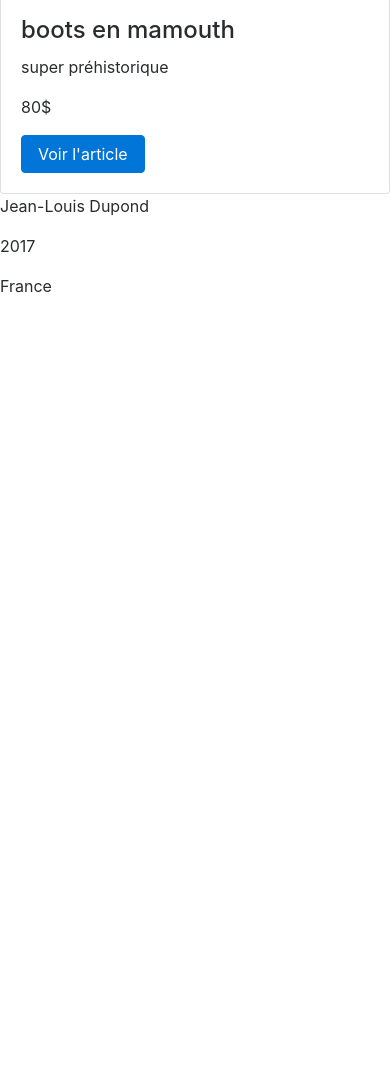
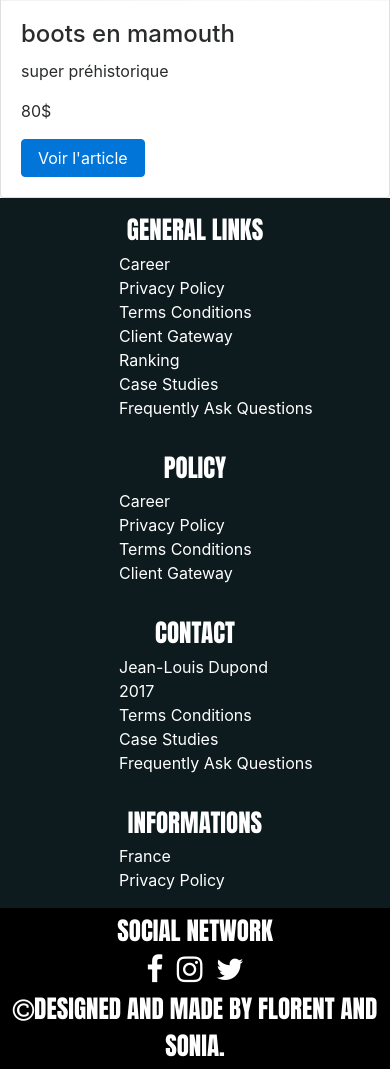
Before and after one commit to Simplon-Roubaix/Sonia-Florent-EcO, a PHP site: page / in a window 390 px wide. Shown: the part 3794-4863 px from the top of the page. Before the commit the page ends 4087 px from the top, so only its background shows below. Run offline with PHP 8.4, Linux system fonts and the light colour scheme; some libraries are stand-ins or nearby versions.

Commit message:
footer and header designed

```diff
--- a/css/main.css
+++ b/css/main.css
@@ -1,10 +1,12 @@
 /*! HTML5 Boilerplate v5.3.0 | MIT License | https://html5boilerplate.com/ */
+
 
 /*
  * What follows is the result of much research on cross-browser styling.
  * Credit left inline and big thanks to Nicolas Gallagher, Jonathan Neal,
  * Kroc Camen, and the H5BP dev community and team.
  */
+
 
 /* ==========================================================================
    Base styles: opinionated defaults
@@ -15,6 +17,7 @@ html {
   font-size: 1em;
   line-height: 1.4;
 }
+
 
 /*
  * Remove text-shadow in selection highlight:
@@ -34,6 +37,7 @@ html {
   text-shadow: none;
 }
 
+
 /*
  * A better looking default horizontal rule
  */
@@ -47,20 +51,17 @@ hr {
   padding: 0;
 }
 
+
 /*
  * Remove the gap between audio, canvas, iframes,
  * images, videos and the bottom of their containers:
  * https://github.com/h5bp/html5-boilerplate/issues/440
  */
 
-audio,
-canvas,
-iframe,
-img,
-svg,
-video {
+audio, canvas, iframe, img, svg, video {
   vertical-align: middle;
 }
+
 
 /*
  * Remove default fieldset styles.
@@ -72,6 +73,7 @@ fieldset {
   padding: 0;
 }
 
+
 /*
  * Allow only vertical resizing of textareas.
  */
@@ -79,6 +81,7 @@ fieldset {
 textarea {
   resize: vertical;
 }
+
 
 /* ==========================================================================
    Browser Upgrade Prompt
@@ -90,6 +93,7 @@ textarea {
   color: #000;
   padding: 0.2em 0;
 }
+
 
 /* ==========================================================================
 = =                                                                       = =
@@ -104,33 +108,97 @@ textarea {
 = =                                                                       = =
    ========================================================================== */
 
-.container{
-  display: flex;
-  justify-content: space-around;
-  align-items: center;
-  flex-direction: row;
-  flex-wrap: wrap;
+
+/*================HEADER=============*/
+
+h1 {
+
+  font-family: 'Anton', sans-serif;
+  font-size: 60px;
+  text-transform: uppercase;
+  margin-top: 10%;
+  margin-bottom: 0;
+  text-align: center;
 }
 
-.article{
-  display: flex;
-  flex-direction: column;
-  width: 30%;
-  background-color: lightgrey;
-  margin: 10px;
+h2 {
+  font-family: 'Anton', sans-serif;
+  color: grey;
+  font-size: 15px;
+  font-style: italic;
+  margin-left: 5%;
+  text-align: center;
+  margin-bottom: 10%;
 }
 
-.figure{
-  width: 80%;
+/*============FIN HEADER=============*/
+
+
+/*============FOOTER=================*/
+
+footer {
+  display: flex;
+  flex-wrap: wrap;
+  color: white;
 }
 
-figure img{
+footer a {
+  color: white;
+}
+
+footer p{
   width: 100%;
-  height: auto;
+  text-align: center;
+  margin: 0;
+}
+
+footer li{
+  list-style: none;
+  margin-left: 20%;
+}
+
+.footer1{
+  background-color: rgb(13, 26, 30);
+
+}
+
+.heading7 {
+  font-family:'Anton', sans-serif;
+  font-size: 25px;
+  margin-top: 5%;
+  text-align: center;
+}
+
+.network {
+  display: flex;
+  flex-wrap: wrap;
+  justify-content: center;
+  background-color: black;
+  width: 100%;
+}
+
+.socialnetwork {
+  width: 25%;
+  display: flex;
+  flex-wrap: wrap;
+  justify-content: space-between;
+}
+
+.network p{
+  margin-top: 1%;
+  margin-bottom: 1%;
+  font-size: 25px;
+  font-family:'Anton', sans-serif;
+  text-transform: uppercase;
+  width: 100%;
+}
+
+.icon{
+  font-size: 30px;
 }
 
 
-
+/*============FIN FOOTER============*/
 
 
 /* ==========================================================================
@@ -147,25 +215,10 @@ figure img{
       ========================================================================== */
 
 
-
-
-
-
-
-
-
-
-
-
-
-
-
-
-
-
 /* ==========================================================================
    Helper classes
    ========================================================================== */
+
 
 /*
  * Hide visually and from screen readers
@@ -174,6 +227,7 @@ figure img{
 .hidden {
   display: none !important;
 }
+
 
 /*
  * Hide only visually, but have it available for screen readers:
@@ -191,14 +245,14 @@ figure img{
   width: 1px;
 }
 
+
 /*
  * Extends the .visuallyhidden class to allow the element
  * to be focusable when navigated to via the keyboard:
  * https://www.drupal.org/node/897638
  */
 
-.visuallyhidden.focusable:active,
-.visuallyhidden.focusable:focus {
+.visuallyhidden.focusable:active, .visuallyhidden.focusable:focus {
   clip: auto;
   height: auto;
   margin: 0;
@@ -207,6 +261,7 @@ figure img{
   width: auto;
 }
 
+
 /*
  * Hide visually and from screen readers, but maintain layout
  */
@@ -214,6 +269,7 @@ figure img{
 .invisible {
   visibility: hidden;
 }
+
 
 /*
  * Clearfix: contain floats
@@ -227,15 +283,17 @@ figure img{
  *    `:before` to contain the top-margins of child elements.
  */
 
-.clearfix:before,
-.clearfix:after {
-    content: " "; /* 1 */
-    display: table; /* 2 */
+.clearfix:before, .clearfix:after {
+  content: " ";
+  /* 1 */
+  display: table;
+  /* 2 */
 }
 
 .clearfix:after {
   clear: both;
 }
+
 
 /* ==========================================================================
    EXAMPLE Media Queries for Responsive Design.
@@ -247,12 +305,10 @@ figure img{
   /* Style adjustments for viewports that meet the condition */
 }
 
-@media print,
-       (-webkit-min-device-pixel-ratio: 1.25),
-       (min-resolution: 1.25dppx),
-       (min-resolution: 120dpi) {
+@media print, (-webkit-min-device-pixel-ratio: 1.25), (min-resolution: 1.25dppx), (min-resolution: 120dpi) {
   /* Style adjustments for high resolution devices */
 }
+
 
 /* ==========================================================================
    Print styles.
@@ -261,74 +317,52 @@ figure img{
    ========================================================================== */
 
 @media print {
-    *,
-    *:before,
-    *:after,
-    *:first-letter,
-    *:first-line {
+  *, *:before, *:after, *:first-letter, *:first-line {
     background: transparent !important;
-        color: #000 !important; /* Black prints faster:
+    color: #000 !important;
+    /* Black prints faster:
                                    http://www.sanbeiji.com/archives/953 */
     box-shadow: none !important;
     text-shadow: none !important;
   }
-
-    a,
-    a:visited {
+  a, a:visited {
     text-decoration: underline;
   }
-
   a[href]:after {
     content: " (" attr(href) ")";
   }
-
   abbr[title]:after {
     content: " (" attr(title) ")";
   }
-
   /*
      * Don't show links that are fragment identifiers,
      * or use the `javascript:` pseudo protocol
      */
-
-    a[href^="#"]:after,
-    a[href^="javascript:"]:after {
+  a[href^="#"]:after, a[href^="javascript:"]:after {
     content: "";
   }
-
-    pre,
-    blockquote {
+  pre, blockquote {
     border: 1px solid #999;
     page-break-inside: avoid;
   }
-
   /*
      * Printing Tables:
      * http://css-discuss.incutio.com/wiki/Printing_Tables
      */
-
   thead {
     display: table-header-group;
   }
-
-    tr,
-    img {
+  tr, img {
     page-break-inside: avoid;
   }
-
   img {
     max-width: 100% !important;
   }
-
-    p,
-    h2,
-    h3 {
+  p, h2, h3 {
     orphans: 3;
     widows: 3;
   }
-
-    h2,
-    h3 {
+  h2, h3 {
     page-break-after: avoid;
   }
 }
--- a/footer.php
+++ b/footer.php
@@ -1,10 +1,57 @@
 
 <!--FOOTER -->
 
-<p><?php echo $infosite['auteur']; ?></p>
-<p><?php echo $infosite['annee']; ?></p>
-<p><?php echo $infosite['pays']; ?></p>
+<footer>
+  <div class="footer1 col-md-3 col-sm-6 paddingtop-bottom">
+      <h6 class="heading7">GENERAL LINKS</h6>
+        <ul class="footer-ul">
+          <li><a href="#"> Career</a></li>
+          <li><a href="#"> Privacy Policy</a></li>
+          <li><a href="#"> Terms  Conditions</a></li>
+          <li><a href="#"> Client Gateway</a></li>
+          <li><a href="#"> Ranking</a></li>
+          <li><a href="#"> Case Studies</a></li>
+          <li><a href="#"> Frequently Ask Questions</a></li>
+        </ul>
+      </div>
+      <div class="footer1 col-md-3 col-sm-6 paddingtop-bottom">
+          <h6 class="heading7">POLICY</h6>
+            <ul class="footer-ul">
+              <li><a href="#"> Career</a></li>
+              <li><a href="#"> Privacy Policy</a></li>
+              <li><a href="#"> Terms  Conditions</a></li>
+              <li><a href="#"> Client Gateway</a></li>
 
+            </ul>
+          </div>
+          <div class="footer1 col-md-3 col-sm-6 paddingtop-bottom">
+              <h6 class="heading7">CONTACT</h6>
+                <ul class="footer-ul">
+                  <li><a href="#"><?php echo $infosite['auteur']; ?></a></li>
+                  <li><a href="#"><?php echo $infosite['annee']; ?></a></li>
+                  <li><a href="#"> Terms  Conditions</a></li>
+                  <li><a href="#"> Case Studies</a></li>
+                  <li><a href="#"> Frequently Ask Questions</a></li>
+                </ul>
+              </div>
+              <div class="footer1 col-md-3 col-sm-6 paddingtop-bottom">
+                  <h6 class="heading7">INFORMATIONS</h6>
+                    <ul class="footer-ul">
+                      <li><a href="#"><?php echo $infosite['pays']; ?></a></li>
+                      <li><a href="#"> Privacy Policy</a></li>
+                    </ul>
+                  </div>
+
+  <div class="network">
+      <p>Social Network</p>
+      <div class="socialnetwork">
+        <a href="#"><i class="icon fa fa-facebook" aria-hidden="true"></i></a>
+        <a href="#"><i class="icon fa fa-instagram" aria-hidden="true"></i></a>
+        <a href="#"><i class="icon fa fa-twitter" aria-hidden="true"></i></a>
+      </div>
+        <p><i class="fa fa-copyright" aria-hidden="true"></i>Designed and made by Florent and Sonia.</p>
+  </div>
+</footer>
 
 
 <script src="https://code.jquery.com/jquery-1.12.0.min.js"></script>
--- a/header.php
+++ b/header.php
@@ -8,6 +8,10 @@
         <meta name="viewport" content="width=device-width, initial-scale=1">
         <link rel="stylesheet" href="css/bootstrap.css">
         <link rel="icon" href="favicon.ico" />
+        <!-- Fontawesome Link-->
+        <link rel="stylesheet" href="https://maxcdn.bootstrapcdn.com/font-awesome/4.4.0/css/font-awesome.min.css">
+        <!-- Google Fonts -->
+        <link href="https://fonts.googleapis.com/css?family=Anton" rel="stylesheet">
         <!-- Place favicon.ico in the root directory -->
 
         <link rel="stylesheet" href="css/normalize.css">
@@ -20,4 +24,7 @@
           <h1><?php echo $infosite['titre']; ?></h1>
           <h2><?php echo $infosite['soustitre']; ?></h2>
 
+
+
+
         </header>
```
Lines whose indentation alone changed are shown as unchanged.
